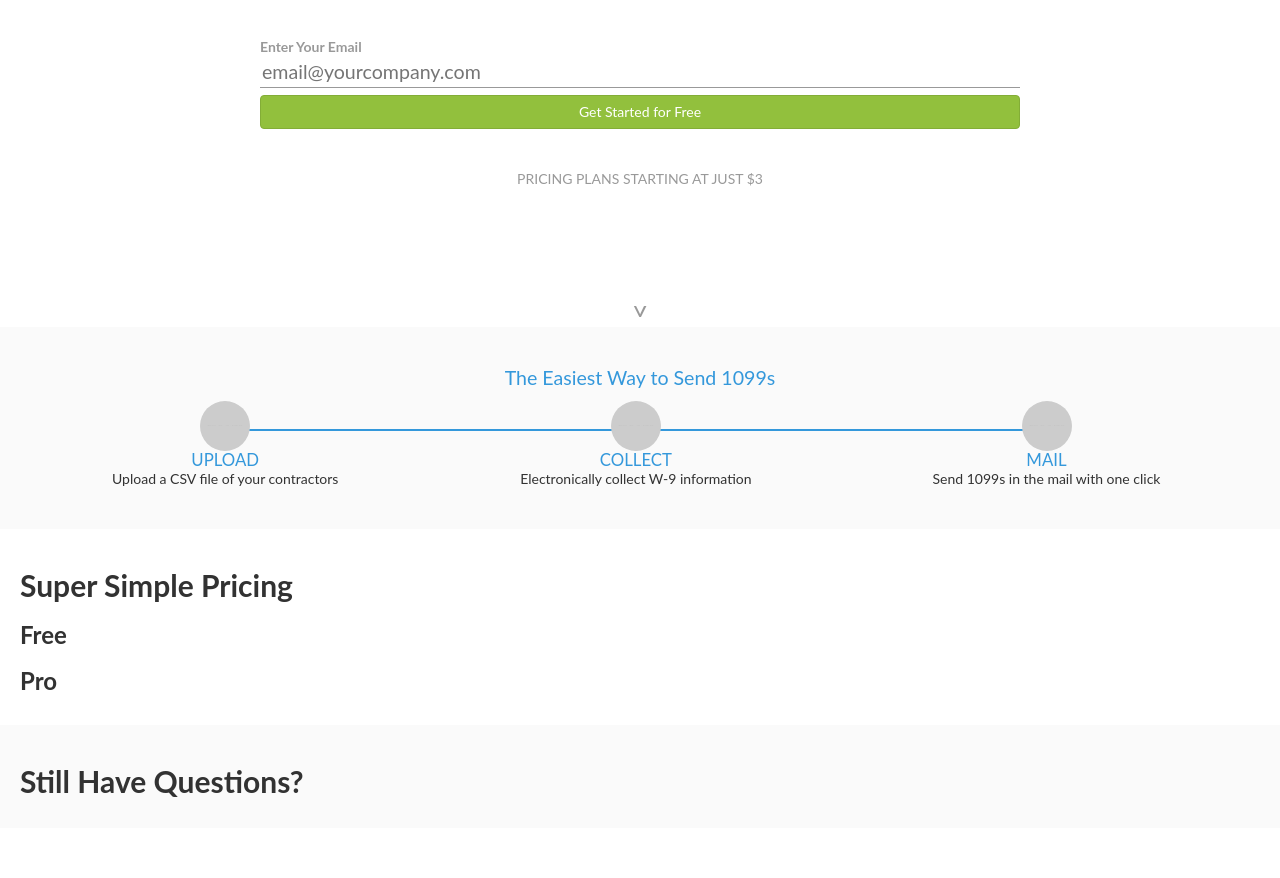
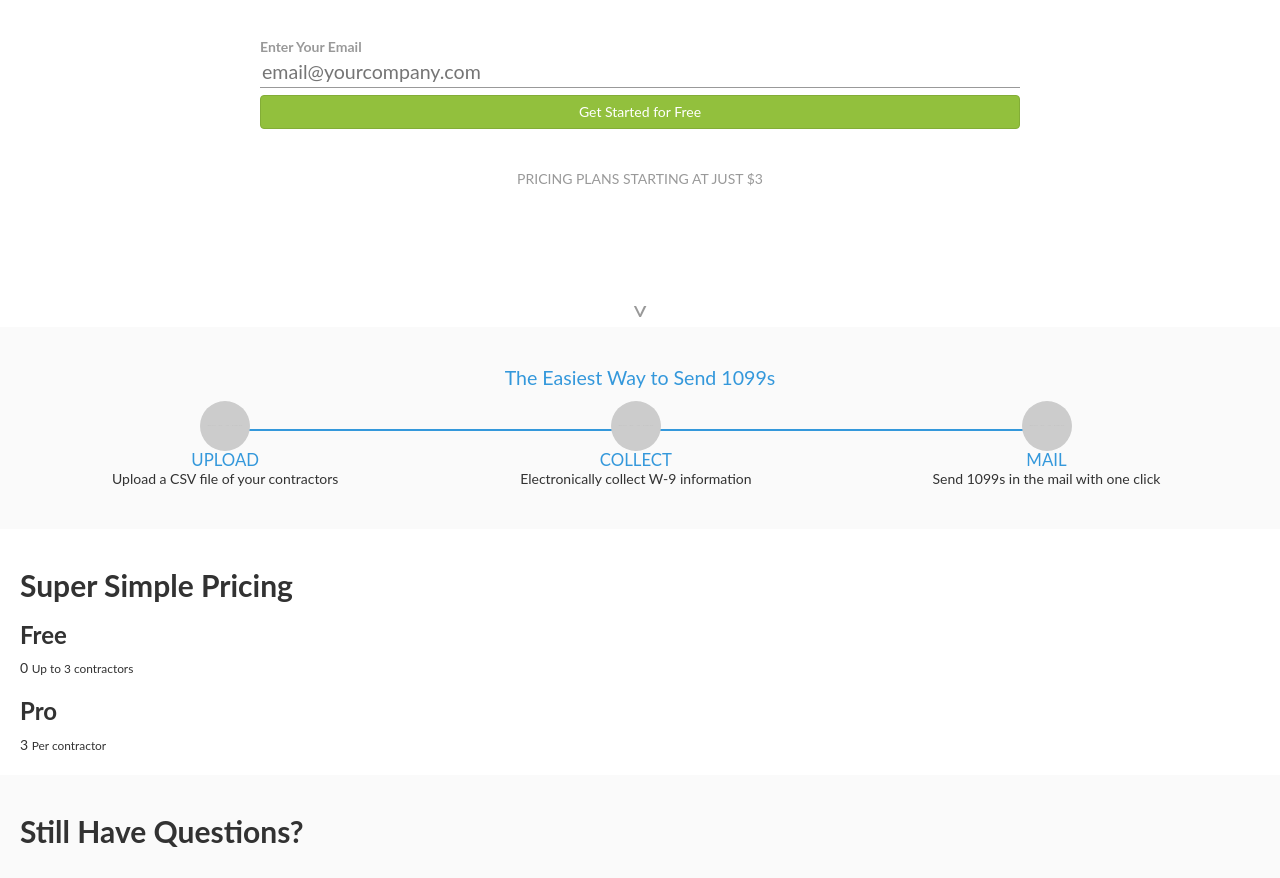
Before and after one commit to asm-products/zenforms-pages, a plain HTML site: page pages/landing-page.html in a window 1280 px wide. Shown: the part 173-1051 px from the top of the page. Before the commit the page ends 1001 px from the top, so only its background shows below. Drawn offline with nearby package versions, Linux system fonts and the light colour scheme; files that its build step writes are made by us from their sources; placeholder pictures from the web are drawn by us.

Commit message:
add pricing section classes and content

```diff
--- a/pages/landing-page.html
+++ b/pages/landing-page.html
@@ -94,16 +94,20 @@
   <!-- PRICING -->
   <section id="Pricing" class="pricing-section">
 
-    <h2>Super Simple Pricing</h2>
+    <h2 class="pricing-header">Super Simple Pricing</h2>
 
-    <div>
+    <div class="pricing-grid">
 
-      <div>
-        <h3>Free</h3>
+      <div class="pricing-level">
+        <h3 class="pricing-subheader">Free</h3>
+        <span class="pricing-price">0</span>
+        <small class="pricing-description">Up to 3 contractors</small>
       </div>
 
-      <div>
-        <h3>Pro</h3>
+      <div class="pricing-level">
+        <h3 class="pricing-subheader">Pro</h3>
+        <span class="pricing-price">3</span>
+        <small class="pricing-description">Per contractor</small>
       </div>
 
     </div>
--- a/scss/partials/landing-page/_pricing.scss
+++ b/scss/partials/landing-page/_pricing.scss
@@ -0,0 +1,15 @@
+.pricing-header {
+
+}
+.pricing-grid {
+
+}
+.pricing-level {
+
+}
+.pricing-subheader {
+
+}
+.pricing-price {
+
+}
```
